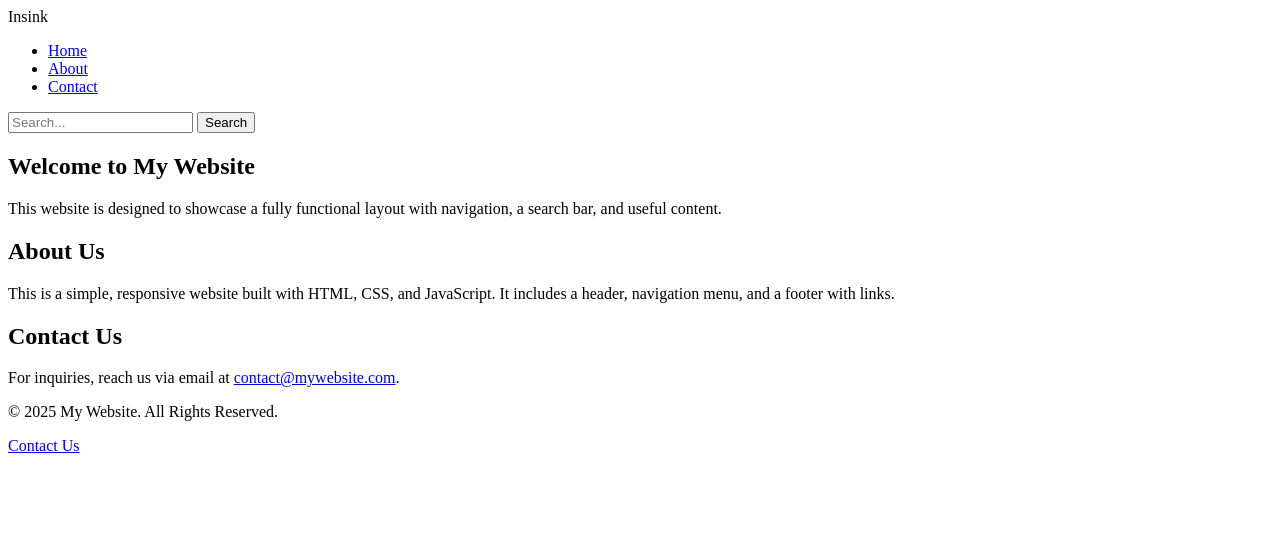
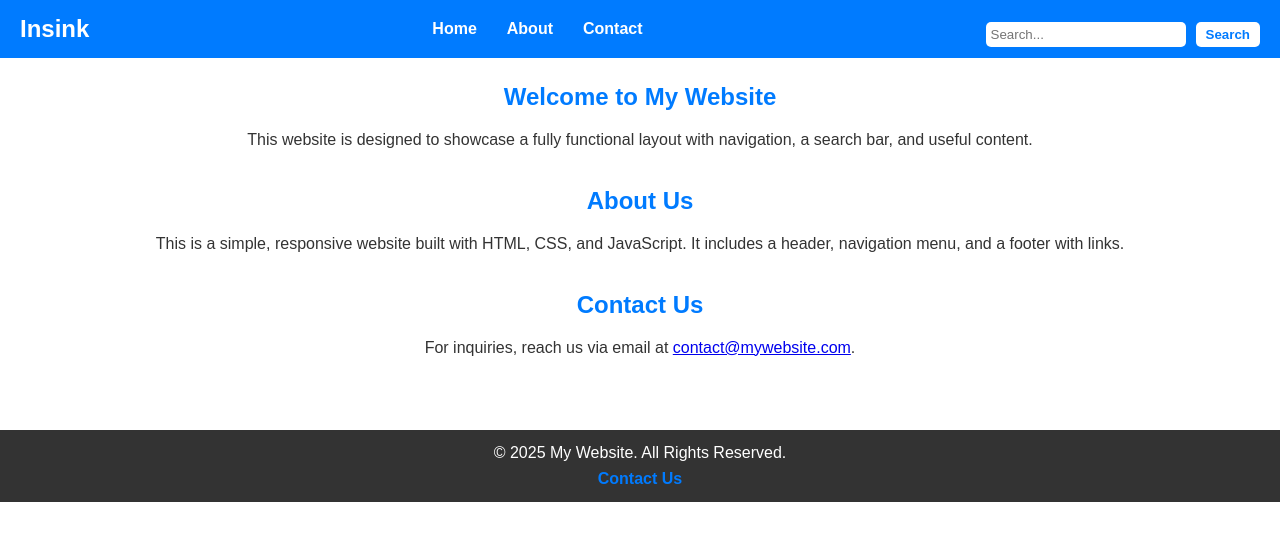
Before and after one commit to insink123/Web, a plain HTML site: page index.html in a window 1280 px wide. Drawn offline with Linux system fonts and the light colour scheme.

Commit message:
index.html

```diff
--- a/index.html
+++ b/index.html
@@ -4,10 +4,102 @@
   <meta charset="UTF-8">
   <meta name="viewport" content="width=device-width, initial-scale=1.0">
   <title>Functional Website</title>
-  <link rel="stylesheet" href="styles.css">
-  <script defer src="script.js"></script>
+  <style>
+    /* General Reset */
+    * {
+      margin: 0;
+      padding: 0;
+      box-sizing: border-box;
+    }
+    body {
+      font-family: Arial, sans-serif;
+      line-height: 1.6;
+    }
+    header {
+      display: flex;
+      justify-content: space-between;
+      align-items: center;
+      flex-wrap: wrap; /* Ensures no overlap on smaller screens */
+      padding: 10px 20px;
+      background: #007bff;
+      color: white;
+    }
+    .logo {
+      font-size: 24px;
+      font-weight: bold;
+    }
+    nav ul {
+      display: flex;
+      list-style: none;
+    }
+    nav ul li {
+      margin: 0 15px;
+    }
+    nav ul li a {
+      color: white;
+      text-decoration: none;
+      font-weight: bold;
+    }
+    nav ul li a:hover {
+      text-decoration: underline;
+    }
+    #searchForm {
+      display: flex;
+      align-items: center;
+      margin-top: 10px; /* Add spacing if the layout wraps */
+    }
+    #searchBar {
+      padding: 5px;
+      border: none;
+      border-radius: 5px;
+      margin-right: 10px;
+      width: 200px; /* Fixed width for consistent layout */
+    }
+    #searchForm button {
+      padding: 5px 10px;
+      border: none;
+      background: white;
+      color: #007bff;
+      border-radius: 5px;
+      cursor: pointer;
+      font-weight: bold;
+    }
+    #searchForm button:hover {
+      background: #e0e0e0;
+    }
+    main {
+      padding: 20px;
+      text-align: center;
+    }
+    main section {
+      margin-bottom: 30px;
+    }
+    main h1, main h2 {
+      color: #007bff;
+      margin-bottom: 10px;
+    }
+    main p {
+      color: #333;
+    }
+    footer {
+      text-align: center;
+      padding: 10px 20px;
+      background: #333;
+      color: white;
+      margin-top: 20px;
+    }
+    footer a {
+      color: #007bff;
+      text-decoration: none;
+      font-weight: bold;
+    }
+    footer a:hover {
+      text-decoration: underline;
+    }
+  </style>
 </head>
- <body> <!-- Header Section -->
+<body>
+  <!-- Header Section -->
   <header>
     <div class="logo">
       Insink
@@ -20,9 +112,12 @@
       </ul>
     </nav>
     <form id="searchForm">
-    <input type="text" id="searchBar" placeholder="Search..."> <button type="submit">Search</button>
+      <input type="text" id="searchBar" placeholder="Search...">
+      <button type="submit">Search</button>
     </form>
-  </header> <!-- Main Content -->
+  </header>
+
+  <!-- Main Content -->
   <main>
     <section id="intro">
       <h1>Welcome to My Website</h1>
@@ -36,9 +131,12 @@
       <h2>Contact Us</h2>
       <p>For inquiries, reach us via email at <a href="mailto:contact@mywebsite.com">contact@mywebsite.com</a>.</p>
     </section>
-  </main> <!-- Footer Section -->
+  </main>
+
+  <!-- Footer Section -->
   <footer>
-   <p>© 2025 My Website. All Rights Reserved.</p> <a href="#contact">Contact Us</a>
+    <p>© 2025 My Website. All Rights Reserved.</p>
+    <a href="#contact">Contact Us</a>
   </footer>
 </body>
 </html>
```
Lines whose indentation alone changed are shown as unchanged.
